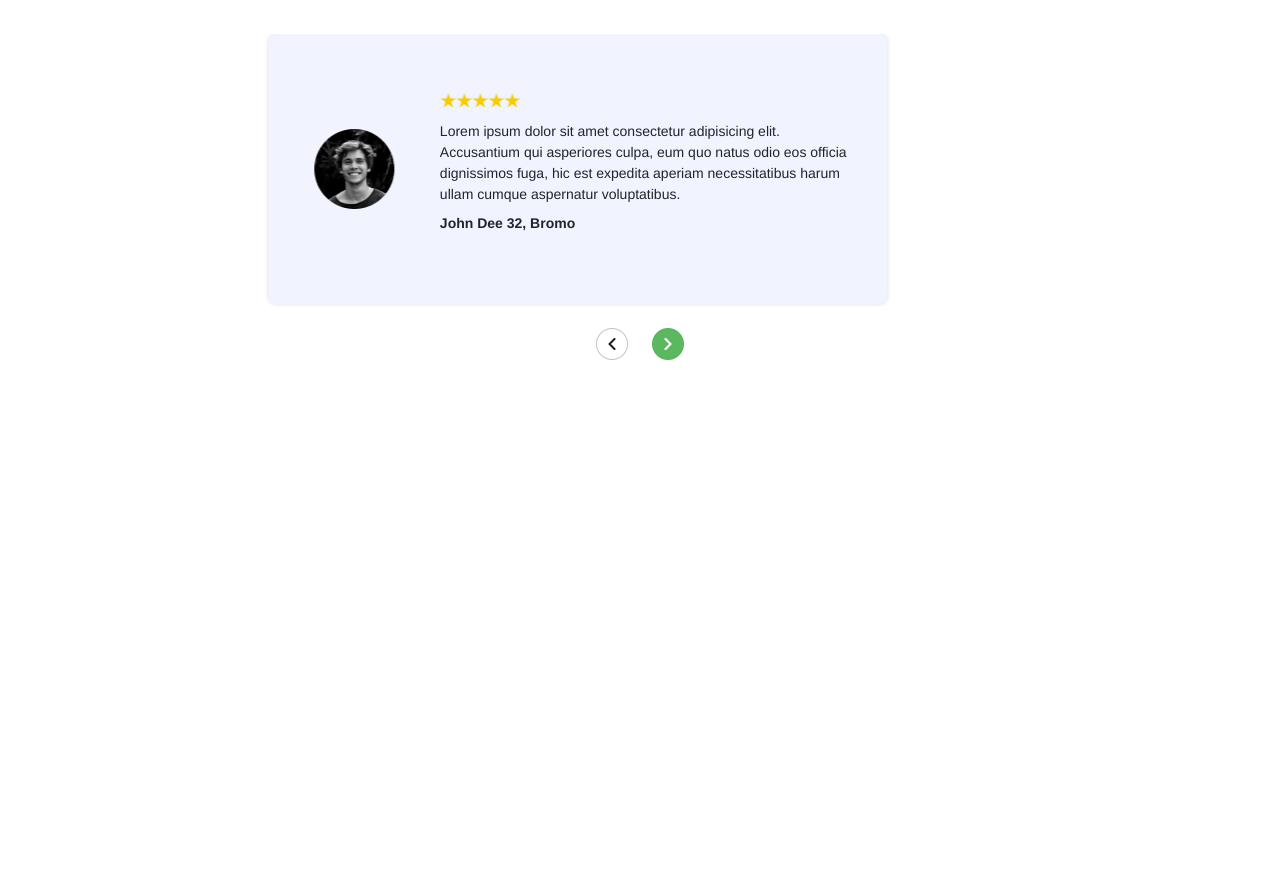
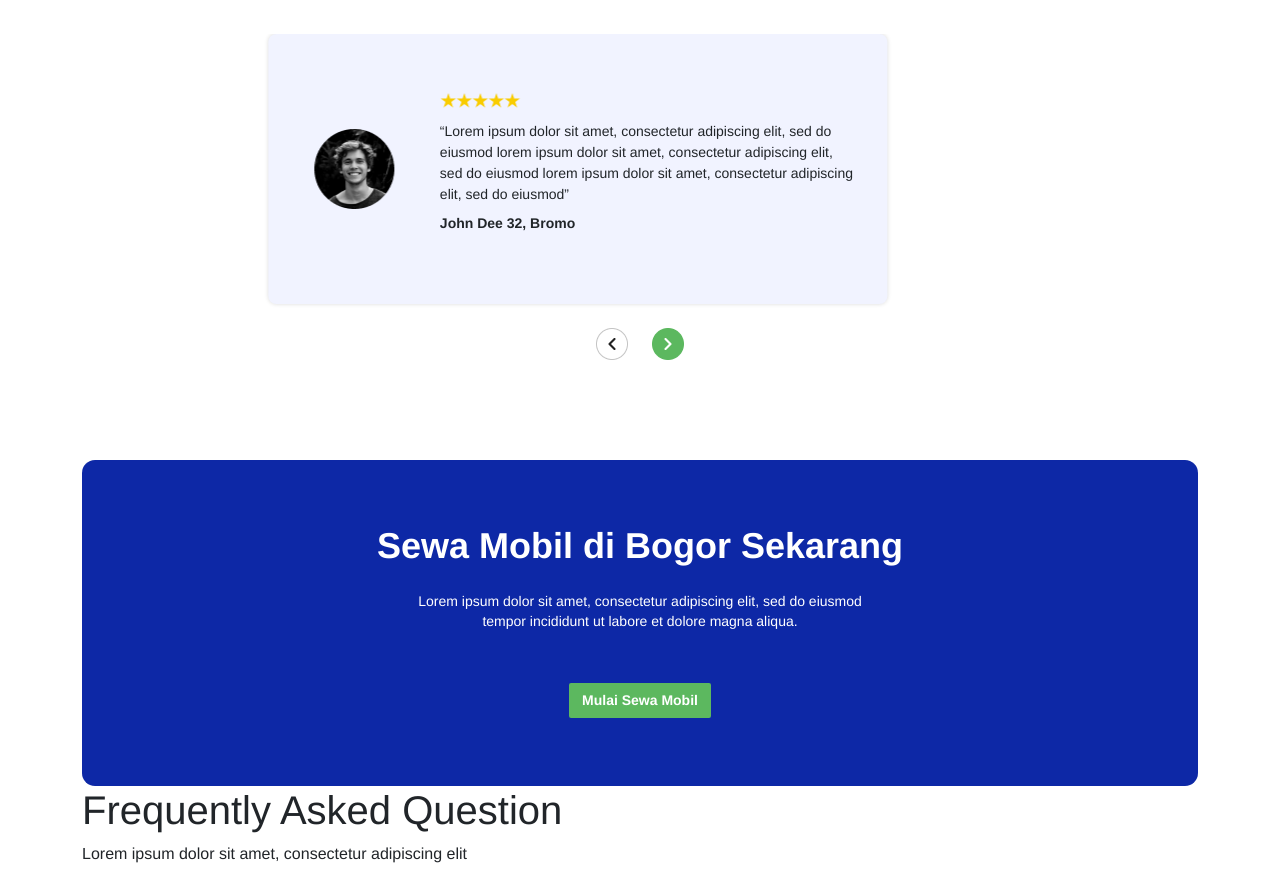
Before and after one commit to beardigumantara/Challenge-01, a plain HTML site: page index.html in a window 1280 px wide. Shown: the part 1580-2462 px from the top of the page. Before the commit the page ends 1940 px from the top, so only its background shows below. Drawn offline with nearby package versions, Linux system fonts and the light colour scheme.

Commit message:
adding call to action

```diff
--- a/Asset/styles/styles.css
+++ b/Asset/styles/styles.css
@@ -229,3 +229,31 @@ ul li {
   background: none;
   padding: 0;
 }
+ /* Getting Started */
+ .getting-started {
+  margin-top: 100px;
+  }
+.cta-banner{
+  background: #0d28a6;
+  width: 100%;
+  height: 326px;
+  margin: 0 auto;
+  color: #ffffff ;
+  text-align: center;
+  border-radius: 13px;
+}
+
+.cta-banner h1{
+  padding-top: 64px;
+  font-weight: 700;
+  font-size: 36px;
+}
+.cta-banner p{
+  padding-top: 16px;
+  font-weight: 300;
+  font-size: 14px;
+  width: 468px;
+  line-height: 20px;
+  margin: 0 auto;
+  padding: 16px 0 52px;
+}
--- a/index.html
+++ b/index.html
@@ -131,7 +131,7 @@
                     </div>
                     <div class="desc-testimonial">
                       <img src="./Asset/images/Rate.png" alt="rate">
-                      <p class="statement-testimonial"> Lorem ipsum dolor sit amet consectetur adipisicing elit. Accusantium qui asperiores culpa, eum quo natus odio eos officia dignissimos fuga, hic est expedita aperiam necessitatibus harum ullam cumque aspernatur voluptatibus.</p>
+                      <p class="statement-testimonial">“Lorem ipsum dolor sit amet, consectetur adipiscing elit, sed do eiusmod lorem ipsum dolor sit amet, consectetur adipiscing elit, sed do eiusmod lorem ipsum dolor sit amet, consectetur adipiscing elit, sed do eiusmod”</p>
                       <p class="name">John Dee 32, Bromo</p>
                     </div>
                   </div>
@@ -147,7 +147,7 @@
                     </div>
                     <div class="desc-testimonial">
                       <img src="./Asset/images/Rate.png" alt="rate">
-                      <p class="statement-testimonial"> Lorem ipsum dolor sit amet consectetur adipisicing elit. Accusantium qui asperiores culpa, eum quo natus odio eos officia dignissimos fuga, hic est expedita aperiam necessitatibus harum ullam cumque aspernatur voluptatibus.</p>
+                      <p class="statement-testimonial">“Lorem ipsum dolor sit amet, consectetur adipiscing elit, sed do eiusmod lorem ipsum dolor sit amet, consectetur adipiscing elit, sed do eiusmod lorem ipsum dolor sit amet, consectetur adipiscing elit, sed do eiusmod”</p>
                       <p class="name">John Dee 32, Bromo</p>
                     </div>
                   </div>
@@ -163,8 +163,8 @@
                     </div>
                     <div class="desc-testimonial">
                       <img src="./Asset/images/Rate.png" alt="rate">
-                      <p class="statement-testimonial"> Lorem ipsum dolor sit amet consectetur adipisicing elit. Accusantium qui asperiores culpa, eum quo natus odio eos officia dignissimos fuga, hic est expedita aperiam necessitatibus harum ullam cumque aspernatur voluptatibus.</p>
-                      <p class="name">John Dee 32, Bogor</p>
+                      <p class="statement-testimonial">“Lorem ipsum dolor sit amet, consectetur adipiscing elit, sed do eiusmod lorem ipsum dolor sit amet, consectetur adipiscing elit, sed do eiusmod lorem ipsum dolor sit amet, consectetur adipiscing elit, sed do eiusmod”</p>
+                      <p class="name">John Dee 32, Bromo</p>
                     </div>
                   </div>
                 </div>
@@ -182,8 +182,19 @@
         </div>
         <script src="https://cdn.jsdelivr.net/npm/bootstrap@5.1.3/dist/js/bootstrap.bundle.min.js" integrity="sha384-ka7Sk0Gln4gmtz2MlQnikT1wXgYsOg+OMhuP+IlRH9sENBO0LRn5q+8nbTov4+1p" crossorigin="anonymous"></script>
       </section>
-      <section class="container getting-started"></section>
-      <section class="container" id="faq"></section>
+      <section class="container getting-started">
+        <div class="cta-banner">
+          <h1>Sewa Mobil di Bogor Sekarang</h1>
+          <p>Lorem ipsum dolor sit amet, consectetur adipiscing elit, sed do eiusmod tempor incididunt ut labore et dolore magna aliqua. </p>
+          <button class="btn">Mulai Sewa Mobil</button>
+        </div>
+      </section>
+      <section class="container faq-section d-flex flex-row justify-content-between offset" id="faq">
+        <div class="faq-desc">
+          <h1>Frequently Asked Question</h1>
+          <p>Lorem ipsum dolor sit amet, consectetur adipiscing elit</p>
+        </div>
+      </section>
     </main>
     <footer></footer>
   </body>
```
